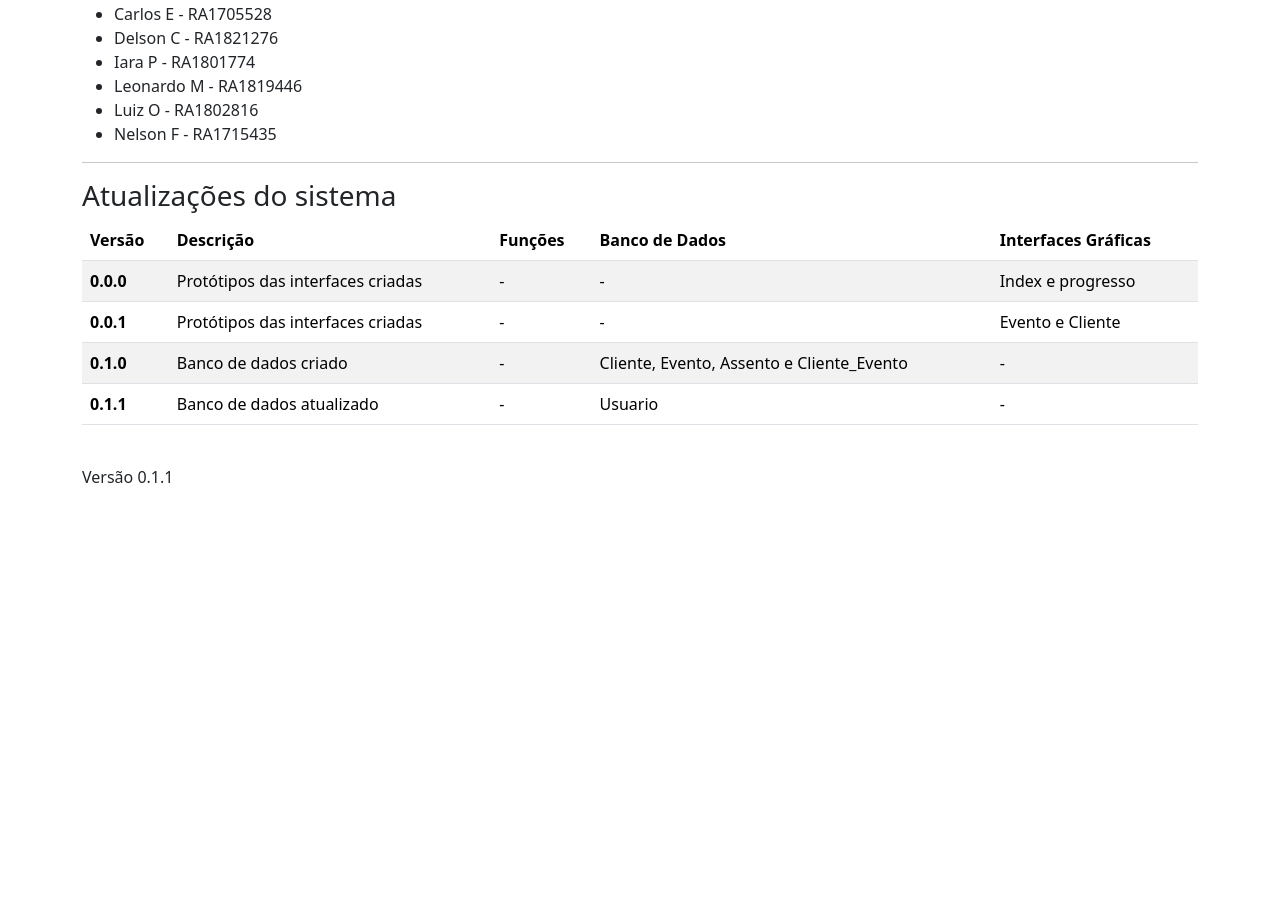
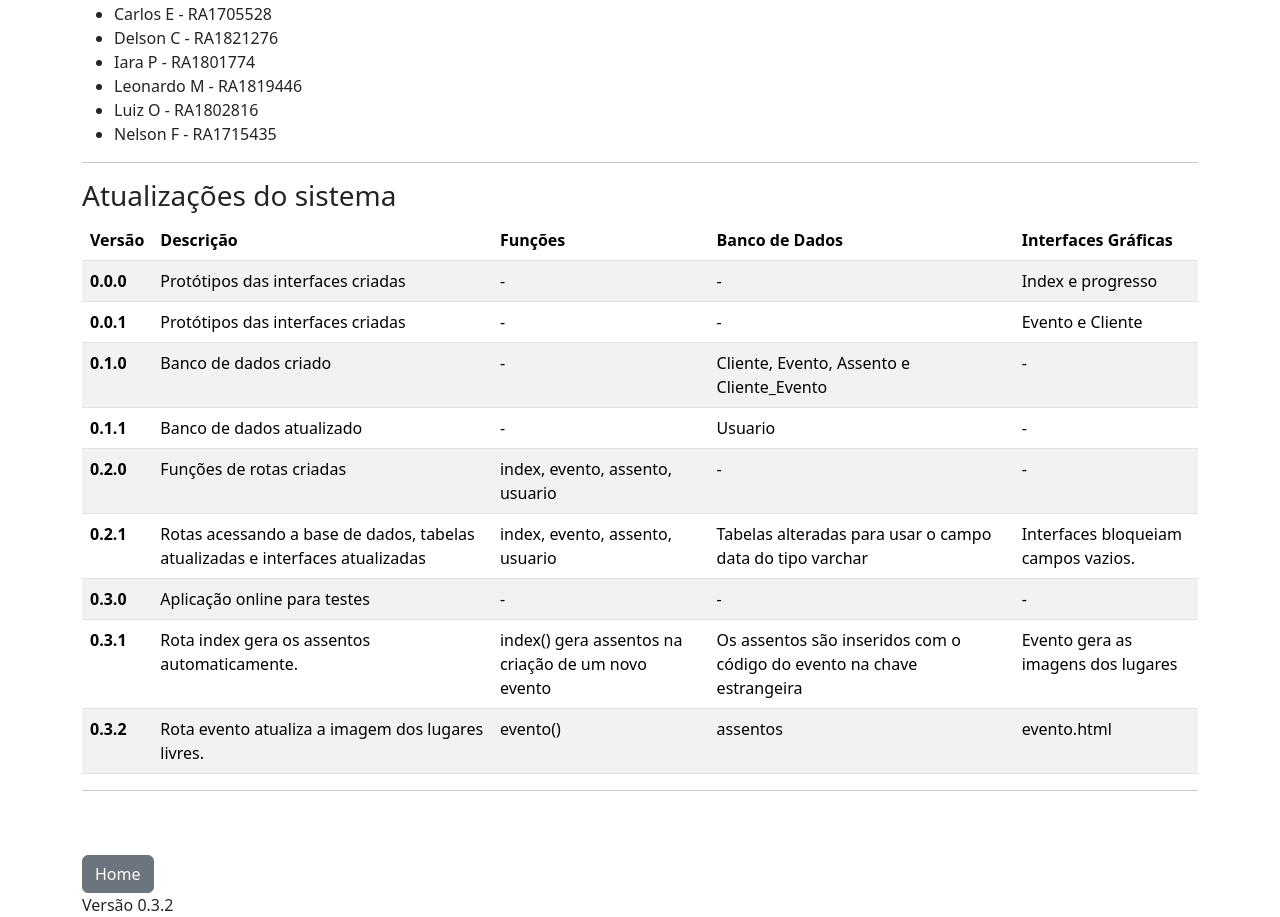
Before and after one commit to kizumba/TCC2024, a Flask app: page /progresso in a window 1280 px wide. Shown: the part 609-1526 px from the top of the page. Before the commit the page ends 1092 px from the top, so only its background shows below. Run offline with Flask 3, Linux system fonts and the light colour scheme.

Commit message:
Função de vender assentos está ok

```diff
--- a/dados.py
+++ b/dados.py
@@ -1,40 +1,3 @@
-assento = {
-    'fileira':'',
-    'numero':None,
-    'livre':True
-}
-
-ingresso = {
-    'preco':None
-}
-
-eventos = [
-    {
-        'id':1,
-        'nome':'Univesp de neve e os oito alunos ',
-        'descricao':'Alunos desesperados tentando se formar em engenharia.',
-        'data':'31/12/2024',
-        'hora_inicio':'21:00'
-    },
-    {
-        'id':2,
-        'nome':'Hermes e Renato',
-        'descricao':'Show do grupo Hermes e Renato',
-        'data':'30/11/2024',
-        'hora_inicio':'20:00'
-    },
-    {
-        'id':3,
-        'nome':'Elvis',
-        'descricao':'Peça magistral mostrando o renascimento do rei.',
-        'data':'30/10/2024',
-        'hora_inicio':'22:00'
-    },
-    {
-        'id':4,
-        'nome':'Fracasso',
-        'descricao':'Quando vencer é um obstáculo.',
-        'data':'01/01/2025',
-        'hora_inicio':'13:00'
-    }
-]
+# FILEIRA='ABCDEFGHIJKLMNOPQRSTU'
+FILEIRA='AB'
+CADEIRAS=3
--- a/models.py
+++ b/models.py
@@ -83,14 +83,16 @@ class Assento(db.Model):
     evento_id = db.Column(db.Integer, db.ForeignKey('eventos.id'))
     evento = db.relationship('Evento', back_populates='assentos')
 
-    def __init__(self, fileira, numero, livre, preco):
+    def __init__(self, fileira, numero, livre, preco, evento_id):
         self.fileira = fileira
         self.numero = numero
         self.livre = livre
         self.preco = preco
+        self.evento_id = evento_id
 
     def __repr__(self):
-        return "Assento da Fileira {}, Número {}, Ocupado {}.".format(self.fileira, self.numero, self.livre)
+        return "Fileira: {}, Número: {}, Ocupado: {}.".format(self.fileira, self.numero, self.livre)
+        # return "{}, {}, {}, {}, {}\n".format(self.fileira, self.numero, self.livre, self.preco, self.evento_id)
 
 #---------------------------
 #   USUÁRIOS
--- a/routes.py
+++ b/routes.py
@@ -1,6 +1,7 @@
 from app import app
 from flask import render_template, request, redirect, url_for, flash
 from models import *
+import dados
 
 #-------------------
 #   EVENTO
@@ -22,7 +23,15 @@ def index():
 
         evento = Evento(nome, descricao, data, hora, usuario_id)
         if evento:
+
             db.session.add(evento)
+            db.session.commit()
+
+            for fileira in dados.FILEIRA:
+                for cadeira in range(dados.CADEIRAS):
+                    assento = Assento(fileira, cadeira+1, True, 0.00, evento.id)
+                    db.session.add(assento)
+
             db.session.commit()
 
         return redirect(url_for('index'))
@@ -30,17 +39,34 @@ def index():
 @app.route('/evento/<int:id>')
 def evento(id):
     evento = Evento.query.get(id)
+    assentos = Assento.query.filter_by(evento_id=evento.id).all()
+
     if evento:
-        return render_template('evento.html',evento=evento)
+        return render_template('evento.html',evento=evento, fileira=dados.FILEIRA, cadeiras=dados.CADEIRAS, assentos=assentos)
 
 #-------------------
 #   ASSENTO
 #-------------------
-@app.route('/assento/<fileira>/<int:numero>/<int:id>')
+@app.route('/assento/<fileira>/<int:numero>/<int:id>', methods=['GET','POST'])
 def assento(fileira,numero,id):
     evento = Evento.query.get(id)
-    livre = False
-    return render_template('assento.html',fileira=fileira, numero=numero, evento=evento, livre=livre)
+    assentos = Assento.query.filter_by(evento_id=id).all()
+    assento = None
+
+    for a in assentos:
+        if a.fileira == fileira and a.numero == numero:
+            assento = a
+
+    if request.method=='GET':
+        print('GET',assento)
+        return render_template('assento.html',fileira=fileira, numero=numero, evento=evento, assento=assento)
+
+    if request.method=='POST':
+        assento.preco = request.form.get('preco')
+        assento.livre = False
+        db.session.commit()
+        # return render_template(url_for('evento',id=id))
+        return redirect(url_for('assento',fileira=fileira,numero=numero,id=id))
 
 #-------------------
 #   CLIENTE
--- a/templates/base.html
+++ b/templates/base.html
@@ -26,8 +26,11 @@
 
     {% block conteudo %}
     {% endblock %}
+    <hr>
+    <br><br>
+    <a class="btn btn-secondary" href="/index" role="button">Home</a>
     <br>
-    <footer>Versão 0.1.1</footer>
+    <footer>Versão 0.3.2</footer>
     </div>
 
     <script src="https://cdn.jsdelivr.net/npm/bootstrap@5.3.3/dist/js/bootstrap.bundle.min.js" integrity="sha384-YvpcrYf0tY3lHB60NNkmXc5s9fDVZLESaAA55NDzOxhy9GkcIdslK1eN7N6jIeHz" crossorigin="anonymous"></script>
--- a/templates/cliente_lista.html
+++ b/templates/cliente_lista.html
@@ -47,5 +47,5 @@
       {% endfor %}
     </tbody>
   </table>
-
+  <!-- <a class="btn btn-secondary" href="/index" role="button">Voltar</a> -->
 {% endblock %}
--- a/templates/cliente_ver.html
+++ b/templates/cliente_ver.html
@@ -55,6 +55,8 @@
   <!-- <a class="btn btn-success" role="button" aria-disabled="true" href="">Salvar</a> -->
 
 <hr>
-<a href="{{url_for('cliente_lista')}}">Voltar</a>
+<!-- <a href="{{url_for('cliente_lista')}}">Clientes</a> -->
+<a class="btn btn-info" href="{{url_for('cliente_lista')}}" role="button">Lista de Clientes</a>
+
 
 {% endblock %}
--- a/templates/index.html
+++ b/templates/index.html
@@ -46,7 +46,7 @@
         <td>{{e.data}}</td>
         <td>{{e.hora_inicio}}</td>
         <td>
-          <a class="btn btn-success" role="button" aria-disabled="true" href="/evento/{{e.id}}">Visualizar</a> |
+          <a class="btn btn-success" role="button" aria-disabled="true" href="/evento/{{e.id}}">Gerir</a> |
           <a class="btn btn-warning" role="button" aria-disabled="true">Editar</a> |
           <a class="btn btn-danger" role="button" aria-disabled="true">Excluir</a>
         </td>
--- a/templates/progresso.html
+++ b/templates/progresso.html
@@ -109,6 +109,36 @@
         <td>Usuario</td>
         <td>-</td>
       </tr>
+      <th scope="row">0.2.0</th>
+        <td>Funções de rotas criadas</td>
+        <td>index, evento, assento, usuario</td>
+        <td>-</td>
+        <td>-</td>
+      </tr>
+      <th scope="row">0.2.1</th>
+        <td>Rotas acessando a base de dados, tabelas atualizadas e interfaces atualizadas</td>
+        <td>index, evento, assento, usuario</td>
+        <td>Tabelas alteradas para usar o campo data do tipo varchar</td>
+        <td>Interfaces bloqueiam campos vazios.</td>
+      </tr>
+      <th scope="row">0.3.0</th>
+        <td>Aplicação online para testes</td>
+        <td>-</td>
+        <td>-</td>
+        <td>-</td>
+      </tr>
+      <th scope="row">0.3.1</th>
+        <td>Rota index gera os assentos automaticamente.</td>
+        <td>index() gera assentos na criação de um novo evento</td>
+        <td>Os assentos são inseridos com o código do evento na chave estrangeira</td>
+        <td>Evento gera as imagens dos lugares</td>
+      </tr>
+      <th scope="row">0.3.2</th>
+        <td>Rota evento atualiza a imagem dos lugares livres.</td>
+        <td>evento()</td>
+        <td>assentos</td>
+        <td>evento.html</td>
+      </tr>
     </tbody>
   </table>
 {% endblock %}
```
Also changed, not shown: migrations/versions/8f0535dd21d8_.py (added, +73 -0 lines), templates/assento.html (+9 -9 lines), templates/evento.html (+23 -7 lines), instance/tcc400.db.
